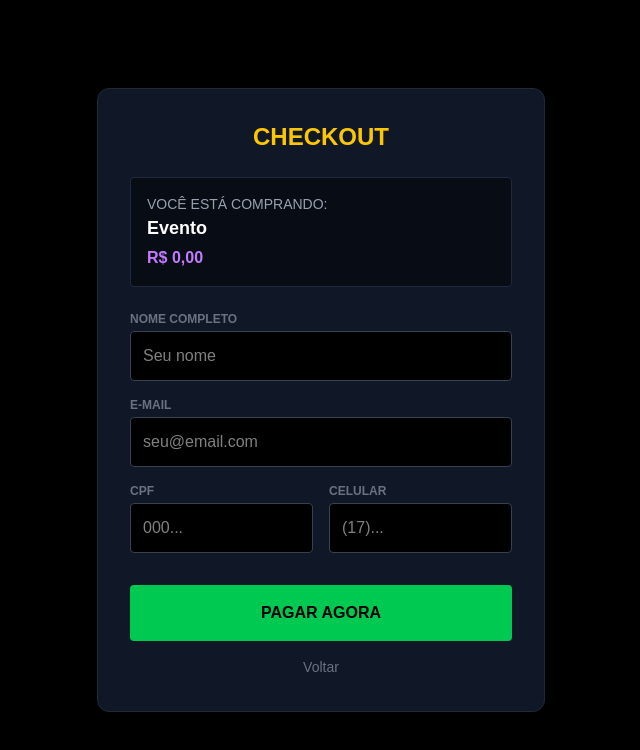
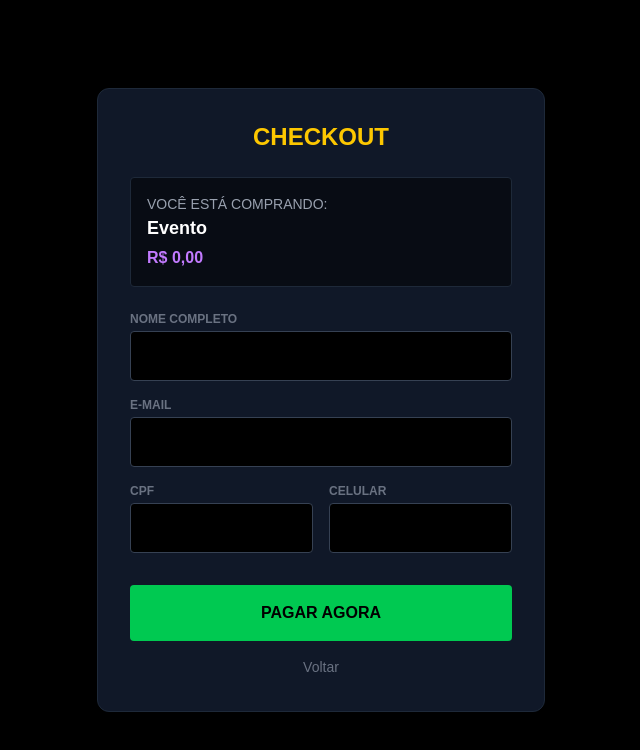
Before and after one commit to johnnyvizacri/caverna-final-oficial, a Next.js app: page /checkout in a window 1280 px wide. Shown: the top 750 px of the page, without its empty margins (319-959 px from the left). Built offline with nearby package versions, Linux system fonts and the light colour scheme; no server answers.

Commit message:
correcao suspense vercel

```diff
--- a/app/checkout/page.tsx
+++ b/app/checkout/page.tsx
@@ -1,9 +1,9 @@
 'use client'
-import { useState } from 'react'
+import { useState, Suspense } from 'react'
 import { useSearchParams, useRouter } from 'next/navigation'
 import { supabase } from '../lib/supabase'
 
-export default function Checkout() {
+function CheckoutContent() {
   const searchParams = useSearchParams()
   const router = useRouter()
 
@@ -15,25 +15,21 @@ export default function Checkout() {
     e.preventDefault()
     setLoading(true)
 
-    // 1. Pega os dados que você digitou
     const formData = new FormData(e.target as HTMLFormElement)
     const name = formData.get('name') as string
     const email = formData.get('email') as string
     const cpf = formData.get('cpf') as string
 
-    // 2. Acha o evento no banco
     const { data: event } = await supabase.from('events').select('id').eq('status', 'active').single()
 
     if (!event) {
-        alert('Erro: Evento não encontrado no sistema.')
+        alert('Erro: Evento não encontrado.')
         setLoading(false)
         return
     }
 
-    // 3. Cria um código secreto para o ingresso
     const ticketHash = crypto.randomUUID()
 
-    // 4. Salva o ingresso no Supabase
     const { data: ticket, error } = await supabase.from('tickets').insert({
         event_id: event.id,
         customer_name: name,
@@ -45,10 +41,9 @@ export default function Checkout() {
 
     if (error) {
         console.log(error)
-        alert('Erro ao gerar ingresso. Tente novamente.')
+        alert('Erro ao gerar ingresso.')
         setLoading(false)
     } else {
-        // 5. Sucesso! Leva para a tela do QR Code
         router.push(`/ticket?id=${ticket.id}`)
     }
   }
@@ -56,50 +51,45 @@ export default function Checkout() {
   return (
     <div className="min-h-screen bg-black text-white p-6 flex items-center justify-center">
       <div className="max-w-md w-full bg-gray-900 border border-gray-800 rounded-xl p-8 shadow-2xl">
-
         <h2 className="text-2xl font-bold mb-6 text-center text-yellow-400">CHECKOUT</h2>
-
         <div className="bg-black/50 p-4 rounded mb-6 border border-gray-800">
           <p className="text-gray-400 text-sm uppercase">Você está comprando:</p>
           <p className="font-bold text-lg text-white">{eventName}</p>
           <p className="text-purple-400 font-bold mt-1">R$ {price}</p>
         </div>
-
         <form onSubmit={handlePayment} className="space-y-4">
           <div>
             <label className="block text-xs font-bold text-gray-500 uppercase mb-1">Nome Completo</label>
-            <input name="name" required type="text" className="w-full bg-black border border-gray-700 rounded p-3 focus:border-purple-500 outline-none" placeholder="Seu nome" />
+            <input name="name" required type="text" className="w-full bg-black border border-gray-700 rounded p-3 focus:border-purple-500 outline-none" />
           </div>
-
           <div>
             <label className="block text-xs font-bold text-gray-500 uppercase mb-1">E-mail</label>
-            <input name="email" required type="email" className="w-full bg-black border border-gray-700 rounded p-3 focus:border-purple-500 outline-none" placeholder="seu@email.com" />
+            <input name="email" required type="email" className="w-full bg-black border border-gray-700 rounded p-3 focus:border-purple-500 outline-none" />
           </div>
-
           <div className="grid grid-cols-2 gap-4">
             <div>
               <label className="block text-xs font-bold text-gray-500 uppercase mb-1">CPF</label>
-              <input name="cpf" required type="text" className="w-full bg-black border border-gray-700 rounded p-3 focus:border-purple-500 outline-none" placeholder="000..." />
+              <input name="cpf" required type="text" className="w-full bg-black border border-gray-700 rounded p-3 focus:border-purple-500 outline-none" />
             </div>
             <div>
               <label className="block text-xs font-bold text-gray-500 uppercase mb-1">Celular</label>
-              <input name="phone" required type="text" className="w-full bg-black border border-gray-700 rounded p-3 focus:border-purple-500 outline-none" placeholder="(17)..." />
+              <input name="phone" required type="text" className="w-full bg-black border border-gray-700 rounded p-3 focus:border-purple-500 outline-none" />
             </div>
           </div>
-
-          <button
-            disabled={loading}
-            type="submit"
-            className="w-full bg-green-500 hover:bg-green-400 text-black font-black uppercase py-4 rounded mt-4"
-          >
+          <button disabled={loading} type="submit" className="w-full bg-green-500 hover:bg-green-400 text-black font-black uppercase py-4 rounded mt-4">
             {loading ? 'Processando...' : 'Pagar Agora'}
           </button>
         </form>
-
-        <button onClick={() => window.history.back()} type="button" className="w-full text-center text-gray-500 text-sm mt-4 hover:text-white">
-          Voltar
-        </button>
+        <button onClick={() => window.history.back()} type="button" className="w-full text-center text-gray-500 text-sm mt-4 hover:text-white">Voltar</button>
       </div>
     </div>
   )
 }
+
+export default function Checkout() {
+  return (
+    <Suspense fallback={<div className="text-white text-center p-10">Carregando checkout...</div>}>
+      <CheckoutContent />
+    </Suspense>
+  )
+}
--- a/app/ticket/page.tsx
+++ b/app/ticket/page.tsx
@@ -1,10 +1,10 @@
 'use client'
-import { useEffect, useState } from 'react'
+import { useEffect, useState, Suspense } from 'react'
 import { useSearchParams } from 'next/navigation'
 import { QRCodeSVG } from 'qrcode.react'
 import { supabase } from '../lib/supabase'
 
-export default function Ticket() {
+function TicketContent() {
   const searchParams = useSearchParams()
   const ticketId = searchParams.get('id')
   const [ticket, setTicket] = useState<any>(null)
@@ -23,42 +23,34 @@ export default function Ticket() {
     if (data) setTicket(data)
   }
 
-  if (!ticket) return <div className="text-white p-10 text-center">Carregando seu ingresso...</div>
+  if (!ticket) return <div className="min-h-screen bg-black text-white flex items-center justify-center">Gerando ingresso...</div>
 
   return (
     <div className="min-h-screen bg-black text-white p-6 flex flex-col items-center justify-center">
       <div className="bg-white text-black p-6 rounded-2xl w-full max-w-xs shadow-[0_0_30px_rgba(168,85,247,0.4)] text-center relative overflow-hidden">
-
-        {/* Faixa decorativa */}
         <div className="absolute top-0 left-0 w-full h-2 bg-gradient-to-r from-purple-500 to-pink-500"></div>
-
         <h2 className="text-2xl font-black uppercase mb-1 tracking-tighter">A Caverna</h2>
         <p className="text-xs font-bold text-gray-500 uppercase tracking-widest mb-6">Rio Preto</p>
-
         <div className="border-b-2 border-dashed border-gray-300 my-4"></div>
-
         <h3 className="text-lg font-bold leading-tight mb-2">{ticket.events?.title}</h3>
         <p className="text-sm text-gray-600 mb-6">
           {new Date(ticket.events?.date).toLocaleDateString('pt-BR', { weekday: 'long', day: '2-digit', month: 'long', hour: '2-digit', minute:'2-digit' })}
         </p>
-
-        {/* O QR CODE MÁGICO */}
         <div className="flex justify-center p-2 border-4 border-black/10 rounded-lg mx-auto w-fit mb-4">
           <QRCodeSVG value={ticket.ticket_hash} size={180} />
         </div>
-
-        <p className="text-xs text-gray-400 font-mono uppercase break-all">
-          HASH: {ticket.ticket_hash.substring(0, 15)}...
-        </p>
-
-        <div className="mt-6 bg-green-100 text-green-800 px-3 py-1 rounded-full text-xs font-bold inline-block">
-          PAGAMENTO APROVADO
-        </div>
+        <p className="text-xs text-gray-400 font-mono uppercase break-all">HASH: {ticket.ticket_hash.substring(0, 8)}...</p>
+        <div className="mt-6 bg-green-100 text-green-800 px-3 py-1 rounded-full text-xs font-bold inline-block">PAGAMENTO APROVADO</div>
       </div>
-
-      <button onClick={() => window.print()} className="mt-8 text-gray-500 hover:text-white underline">
-        Salvar / Imprimir
-      </button>
+      <p className="text-gray-500 text-xs mt-4">Tire um print desta tela</p>
     </div>
   )
 }
+
+export default function Ticket() {
+  return (
+    <Suspense fallback={<div className="text-white text-center p-10">Carregando ingresso...</div>}>
+      <TicketContent />
+    </Suspense>
+  )
+}
```
